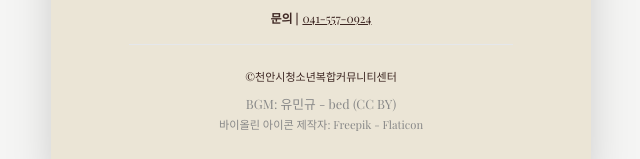
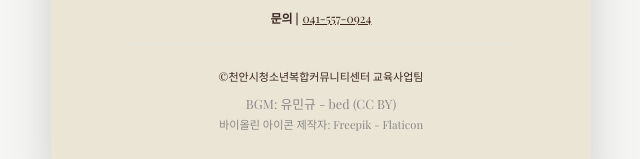
Before and after one commit to ohjin5/Cheonan-Youth-Orchestra, a React (Vite) app: page / in a window 1280 px wide. Shown: the part 6053-6212 px from the top of the page, without its empty margins (319-959 px from the left). Built offline with nearby package versions, Linux system fonts and the light colour scheme; a web font is replaced by a local one.

Commit message:
Update FooterSection.tsx

```diff
--- a/components/FooterSection.tsx
+++ b/components/FooterSection.tsx
@@ -23,7 +23,7 @@ export const FooterSection: React.FC = () => {
 
         <div className="pt-6 mt-6 border-t border-brown-200 space-y-2">
             <p className="text-[11px] text-brown-500 font-medium">
-                ©천안시청소년복합커뮤니티센터
+                ©천안시청소년복합커뮤니티센터 교육사업팀
             </p>
             <div className="flex flex-col items-center gap-1">
                  <p style={{ fontSize: '0.8rem', color: '#888' }}>
```
